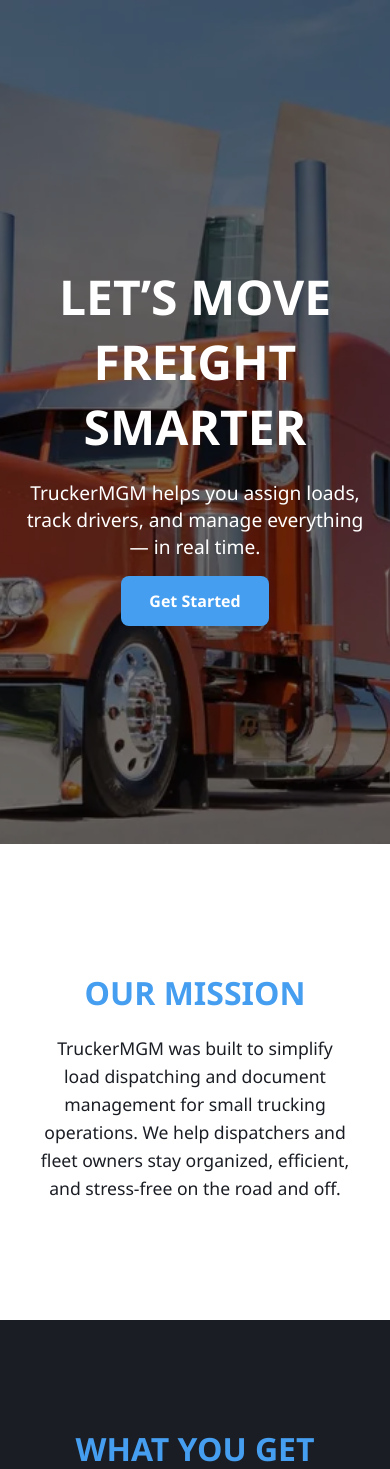
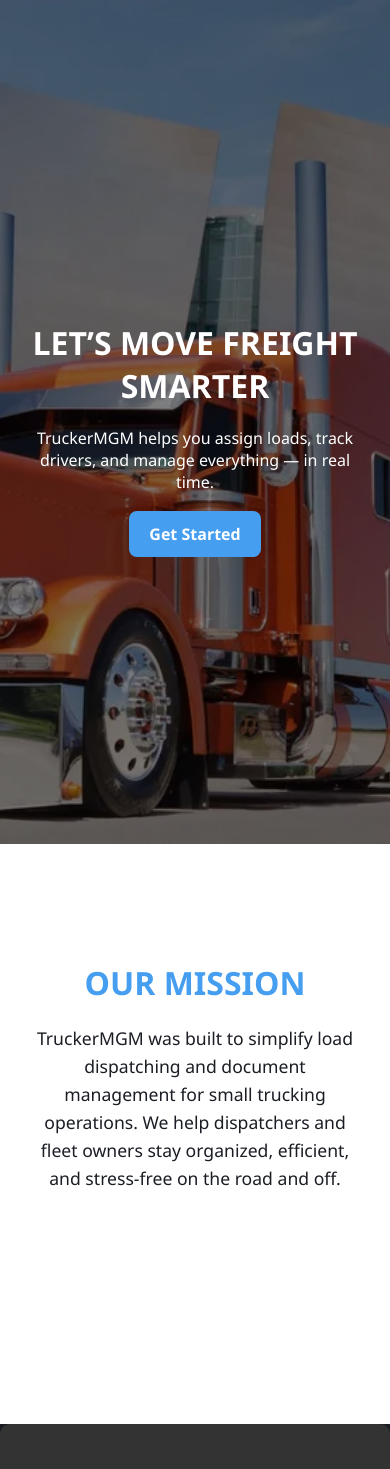
Before and after one commit to MohamedKaid/TruckerMGM, a Flask app: page /landing in a window 390 px wide. Shown: the top 1469 px of the page. Run offline with Flask 3, Linux system fonts and the light colour scheme.

Commit message:
reactive landing page

```diff
--- a/static/landing.css
+++ b/static/landing.css
@@ -19,7 +19,9 @@
     color: var(--text-color);
     text-align: center;
     scroll-behavior: smooth;
+    overflow-x: hidden;
   }
+
 
 
   /* Hero Section */
@@ -266,3 +268,43 @@
     color: var(--accent-color);
     text-decoration: none;
   }
+
+
+
+  @media (max-width: 768px) {
+    .hero h1 {
+      font-size: 2rem;
+    }
+
+    .hero p {
+      font-size: 1rem;
+    }
+
+    .mission-content {
+      flex-direction: column;
+      text-align: center;
+    }
+
+    .mission-image,
+    .mission-text {
+      padding: 10px;
+    }
+
+    .features-grid {
+      grid-template-columns: 1fr;
+    }
+
+    .testimonial-grid {
+      grid-template-columns: 1fr;
+    }
+
+    .contact form {
+      width: 100%;
+      padding: 0 10px;
+    }
+
+    .cta-button {
+      padding: 12px 20px;
+      font-size: 1rem;
+    }
+  }
--- a/templates/landing.html
+++ b/templates/landing.html
@@ -5,6 +5,9 @@
   <meta name="viewport" content="width=device-width, initial-scale=1.0" />
   <title>TruckerMGM - Smart Dispatching</title>
   <link rel="stylesheet" href="{{ url_for('static', filename='landing.css') }}">
+  <!-- AOS CSS -->
+  <link href="https://unpkg.com/aos@2.3.1/dist/aos.css" rel="stylesheet">
+
 </head>
 <body>
     <header class="hero">
@@ -16,7 +19,7 @@
         </div>
     </header>
 
-    <section class="mission">
+    <section class="mission" data-aos="fade-up">
         <div class="mission-content">
           <div class="mission-text">
             <h2>OUR MISSION</h2>
@@ -26,7 +29,7 @@
             </p>
       </section>
 
-      <section class="features">
+      <div class="feature-box" data-aos="zoom-in">
         <h2>WHAT YOU GET</h2>
         <div class="features-grid">
           <div class="feature-box">
@@ -52,7 +55,7 @@
         </div>
       </section>
 
-      <section class="testimonials">
+      <section class="testimonials" data-aos="fade-up">
         <h2>WHAT OUR USERS SAY</h2>
         <div class="testimonial-grid">
           <div class="testimonial">
@@ -70,7 +73,7 @@
         </div>
       </section>
 
-      <section class="contact">
+      <section class="contact" data-aos="fade-up">
         <h2>GET IN TOUCH</h2>
         <form action="#" method="POST">
           <input type="text" placeholder="Your Name" required />
@@ -83,5 +86,15 @@
       <footer>
         <p>© 2025 TruckerMGM • Built by Mohamed Kaid • <a href="https://github.com/MohamedKaid" target="_blank">GitHub</a></p>
       </footer>
+
+      <!-- AOS JS -->
+        <script src="https://unpkg.com/aos@2.3.1/dist/aos.js"></script>
+        <script>
+        AOS.init({
+            once: true,
+            duration: 800,
+        });
+        </script>
+
 </body>
 </html>
```
